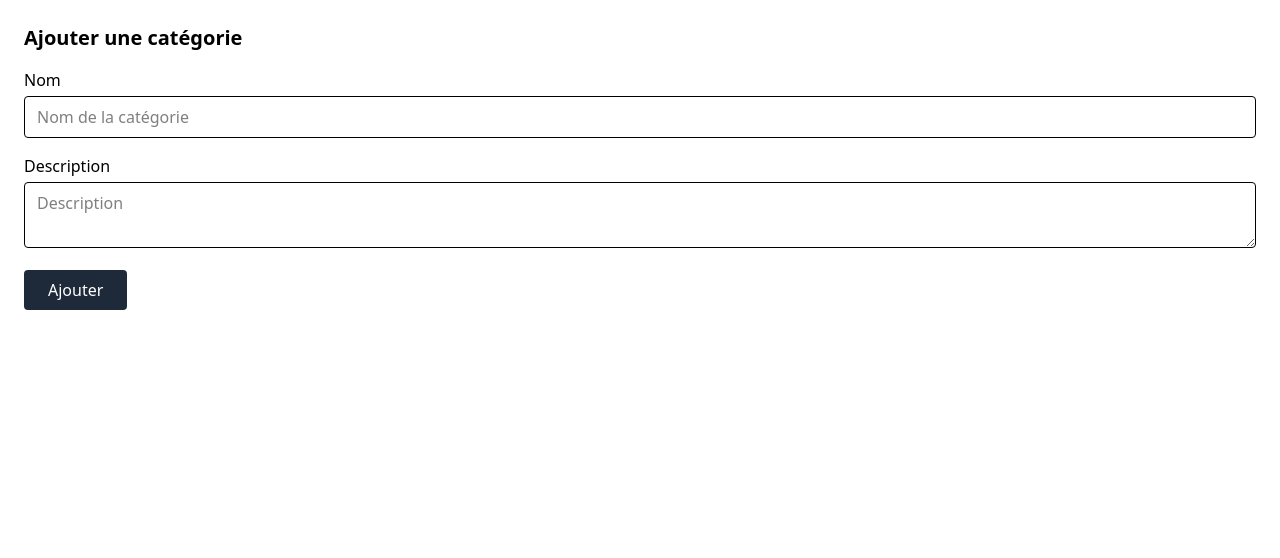
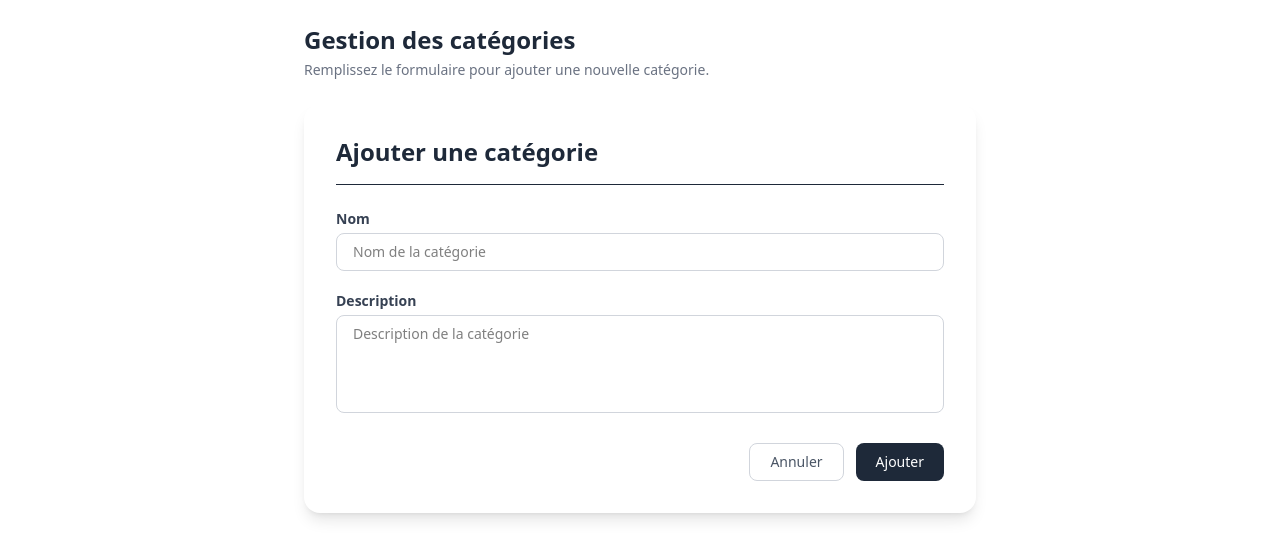
Before and after one commit to SAP250026DevenirDev/skill-up-front, an Angular app: page /skills-manager/categories in a window 1280 px wide. Both pictures are taken after a click on the button "+ Ajouter une catégorie". Shown: the top 558 px of the page. Built offline with nearby package versions, Linux system fonts and the light colour scheme; no server answers.

Commit message:
fix(category): add-category form design

```diff
--- a/src/app/features/admin/categories/add-category/add-category.html
+++ b/src/app/features/admin/categories/add-category/add-category.html
@@ -1,37 +1,60 @@
-<div class="p-6">
-  <h2 class="text-xl font-bold mb-4">Ajouter une catégorie</h2>
+<div class="p-6 flex flex-col items-center" style="height: calc(100vh - 64px);">
+
+  <!-- Intro -->
+  <div class="w-full max-w-2xl mb-6">
+    <h1 class="text-2xl font-bold text-gray-800">Gestion des catégories</h1>
+    <p class="text-gray-500 text-sm mt-1">Remplissez le formulaire pour ajouter une nouvelle catégorie.</p>
+  </div>
+
+  <!-- Card -->
+  <div class="bg-white rounded-2xl shadow-lg p-8 w-full max-w-2xl">
+
+    <h2 class="text-2xl font-bold text-gray-800 mb-6 border-b pb-4">
+      Ajouter une catégorie
+    </h2>
 
     <form [formGroup]="addForm" (ngSubmit)="onSubmit()">
+
       <!-- Nom -->
-    <div class="mb-4">
-      <label class="block mb-1">Nom</label>
+      <div class="mb-5">
+        <label class="block text-sm font-semibold text-gray-700 mb-1">Nom</label>
         <input
           formControlName="name"
           type="text"
-        class="border px-3 py-2 rounded w-full"
+          class="w-full border border-gray-300 rounded-lg px-4 py-2 text-sm focus:outline-none focus:ring-2 focus:ring-gray-500 transition"
           placeholder="Nom de la catégorie"
         />
         @if (addForm.get('name')?.invalid && addForm.get('name')?.touched) {
-        <span class="text-red-500 text-sm">Le nom est requis (3-100 caractères)</span>
+          <span class="text-red-500 text-xs mt-1 block">Le nom est requis (3-100 caractères)</span>
         }
       </div>
 
       <!-- Description -->
-    <div class="mb-4">
-      <label class="block mb-1">Description</label>
+      <div class="mb-6">
+        <label class="block text-sm font-semibold text-gray-700 mb-1">Description</label>
         <textarea
           formControlName="description"
-        class="border px-3 py-2 rounded w-full"
-        placeholder="Description"
+          rows="4"
+          class="w-full border border-gray-300 rounded-lg px-4 py-2 text-sm focus:outline-none focus:ring-2 focus:ring-gray-500 transition resize-none"
+          placeholder="Description de la catégorie"
         ></textarea>
       </div>
 
-    <!-- Submit -->
+      <!-- Boutons -->
+      <div class="flex justify-end gap-3">
+        <button
+          type="button"
+          (click)="onCancel()"
+          class="px-5 py-2 rounded-lg border border-gray-300 text-sm text-gray-600 hover:bg-gray-100 transition">
+          Annuler
+        </button>
         <button
           type="submit"
-      class="bg-gray-800 text-white px-6 py-2 rounded hover:bg-gray-600 transition"
-    >
+          class="px-5 py-2 rounded-lg bg-gray-800 text-white text-sm hover:bg-gray-600 transition">
           Ajouter
         </button>
+      </div>
+
     </form>
   </div>
+</div>
```
Lines whose indentation alone changed are shown as unchanged.
